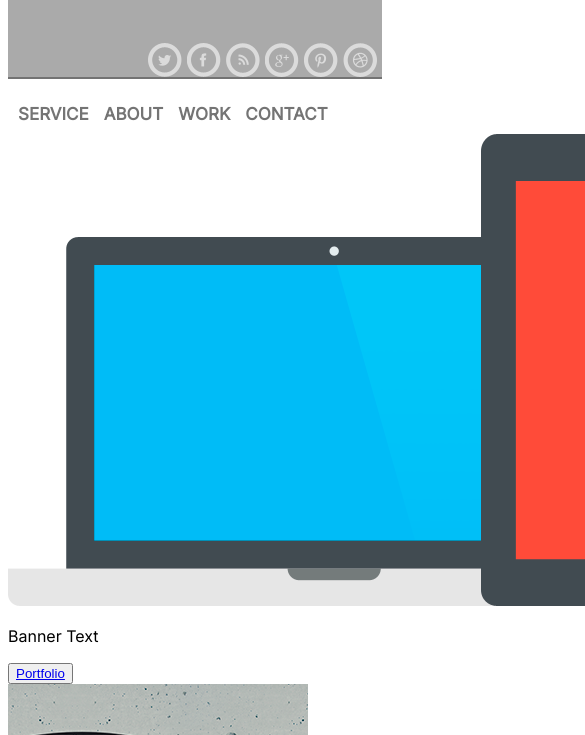
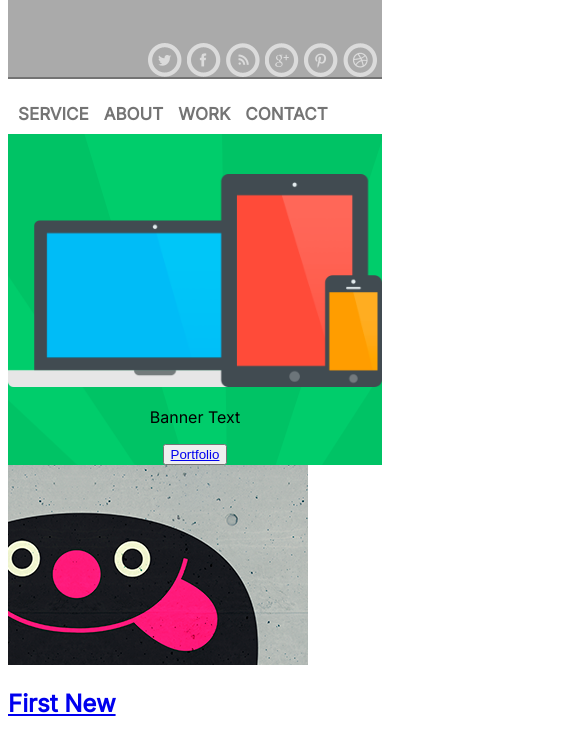
Before and after one commit to olvericc/frontend-ucsal, a plain HTML site: page index.html in a window 390 px wide. Shown: the part 84-819 px from the top of the page, 585 px wide, since content can reach past the window. Drawn offline with Linux system fonts and the light colour scheme.

Commit message:
updating the css style of my project

```diff
--- a/styles/styles.css
+++ b/styles/styles.css
@@ -6,6 +6,7 @@ body
 header
 {
     background-color: #aaaaaa;
+    padding: 30px 10px 10px 0px;
 }
 
 header h1 a
@@ -153,3 +154,36 @@ nav#main ul li a:hover
 {
     color: #00CD6B;
 }
+
+section#banner
+{
+    clear: both;
+    padding-top: 117px;
+    background: url("../assets/bg_banner.png") no-repeat top center;
+    text-align: center;
+}
+
+section#banner img
+{
+    width: 830px;
+    height: 472px;
+}
+
+@media only screen and (max-width: 768px)
+{
+    header
+    {
+        padding: 0 0 0 0;
+    }
+
+    section#banner
+    {
+        padding-top: 40px;
+    }
+
+    section#banner img
+    {
+        width: 100%;
+        height: auto;
+    }
+}
```
Also changed, not shown: assets/bg_banner.png (added), index.html (line endings or trailing spaces).
